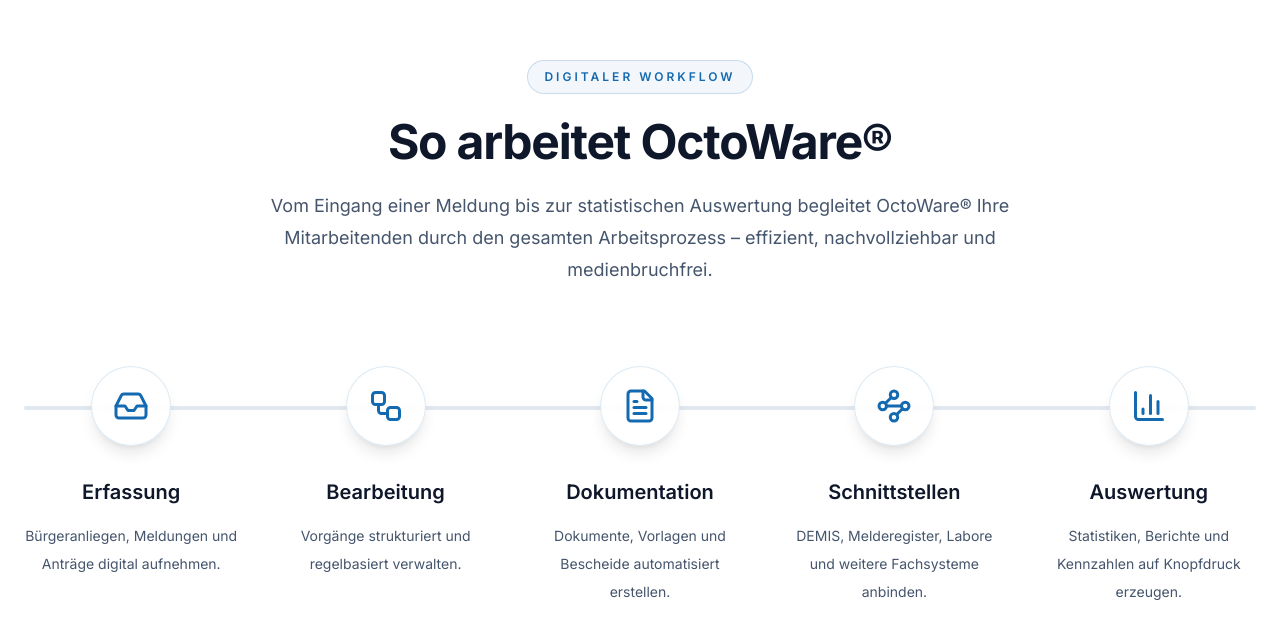
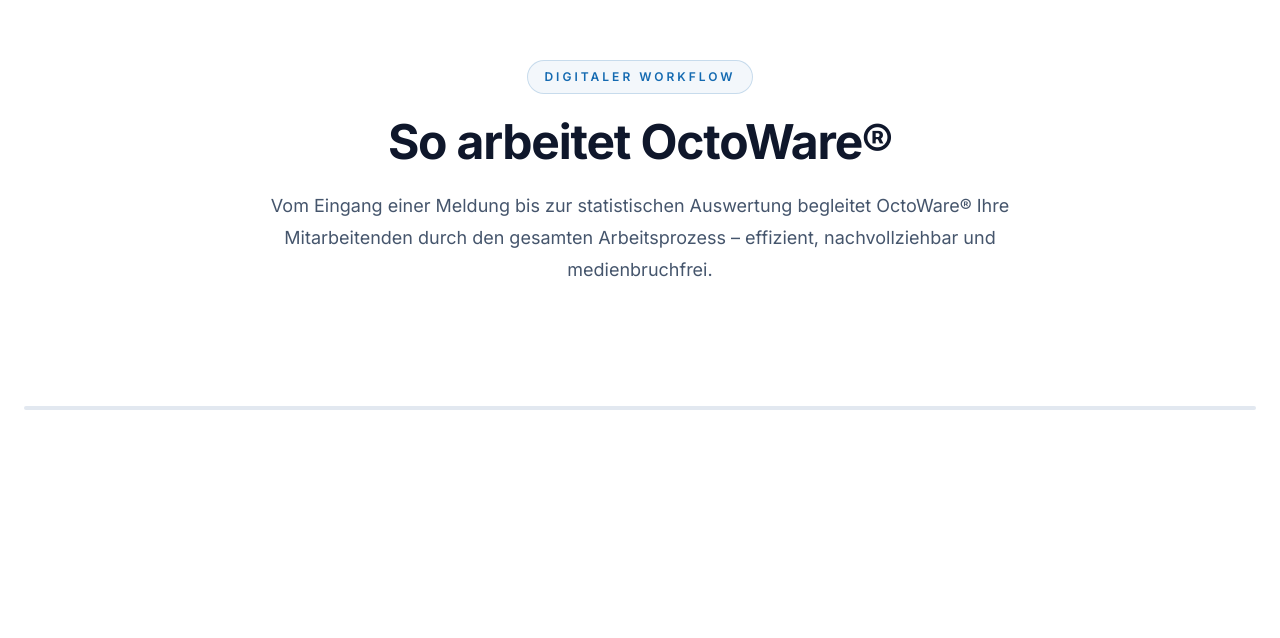
Before and after one commit to weblogger117-art/octoware-website, a Next.js app: page / in a window 1280 px wide. Shown: the part 3898-4536 px from the top of the page. Built offline with nearby package versions, Linux system fonts and the light colour scheme.

Commit message:
Update Workflow.tsx

```diff
--- a/components/sections/Workflow.tsx
+++ b/components/sections/Workflow.tsx
@@ -98,14 +98,17 @@ export default function Workflow() {
 
   <div className="grid gap-10 lg:grid-cols-5">
 
-    {steps.map((step) => {
+    {steps.map((step, index) => {
       const Icon = step.icon;
 
       return (
         <div
-          key={step.title}
-          className="group relative text-center"
-        >
+  key={step.title}
+  className="group relative text-center opacity-0 animate-[fadeUp_.5s_ease-out_forwards]"
+  style={{
+    animationDelay: `${1 + index * 0.2}s`,
+  }}
+>
           <div
             className="
               relative
```
